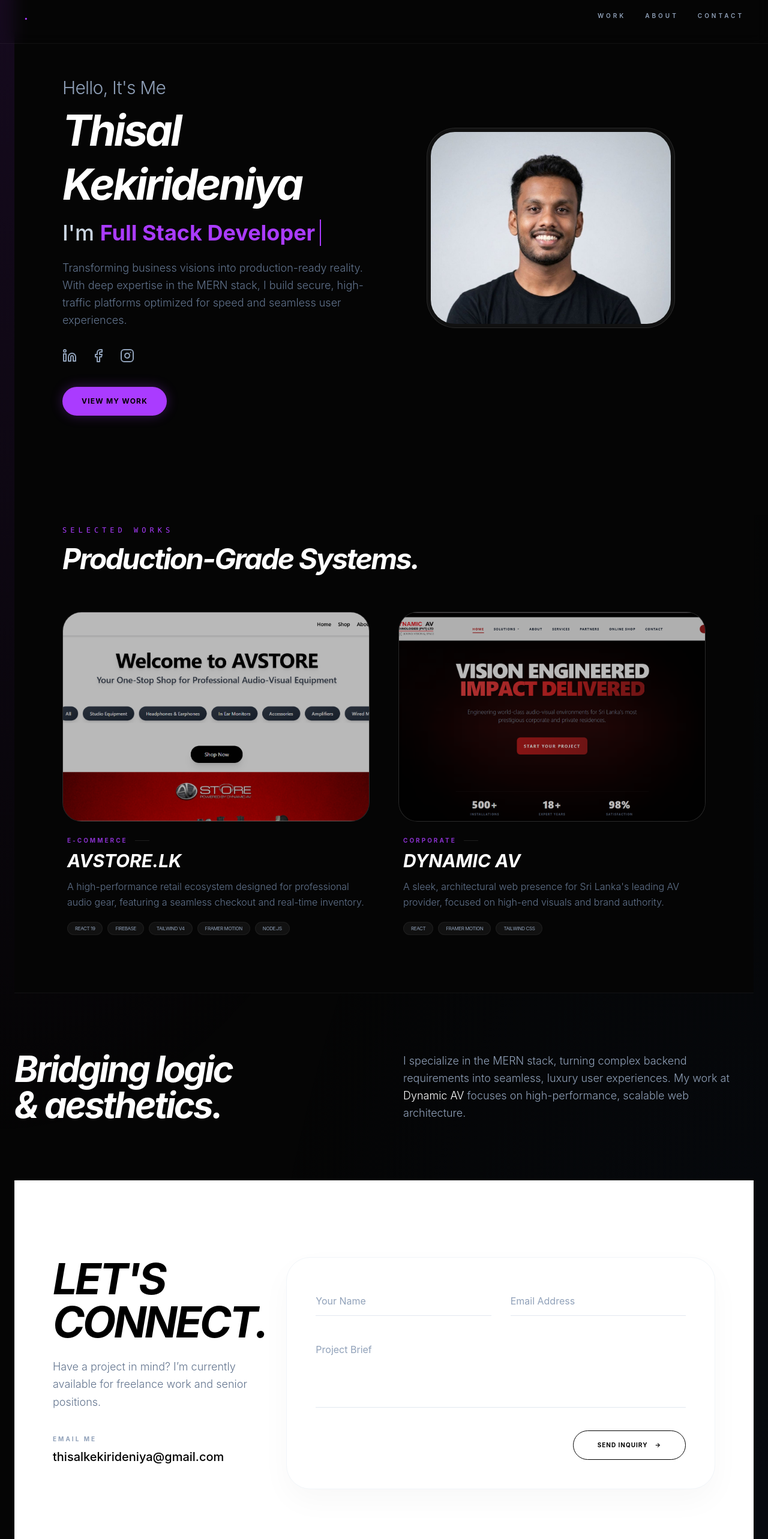
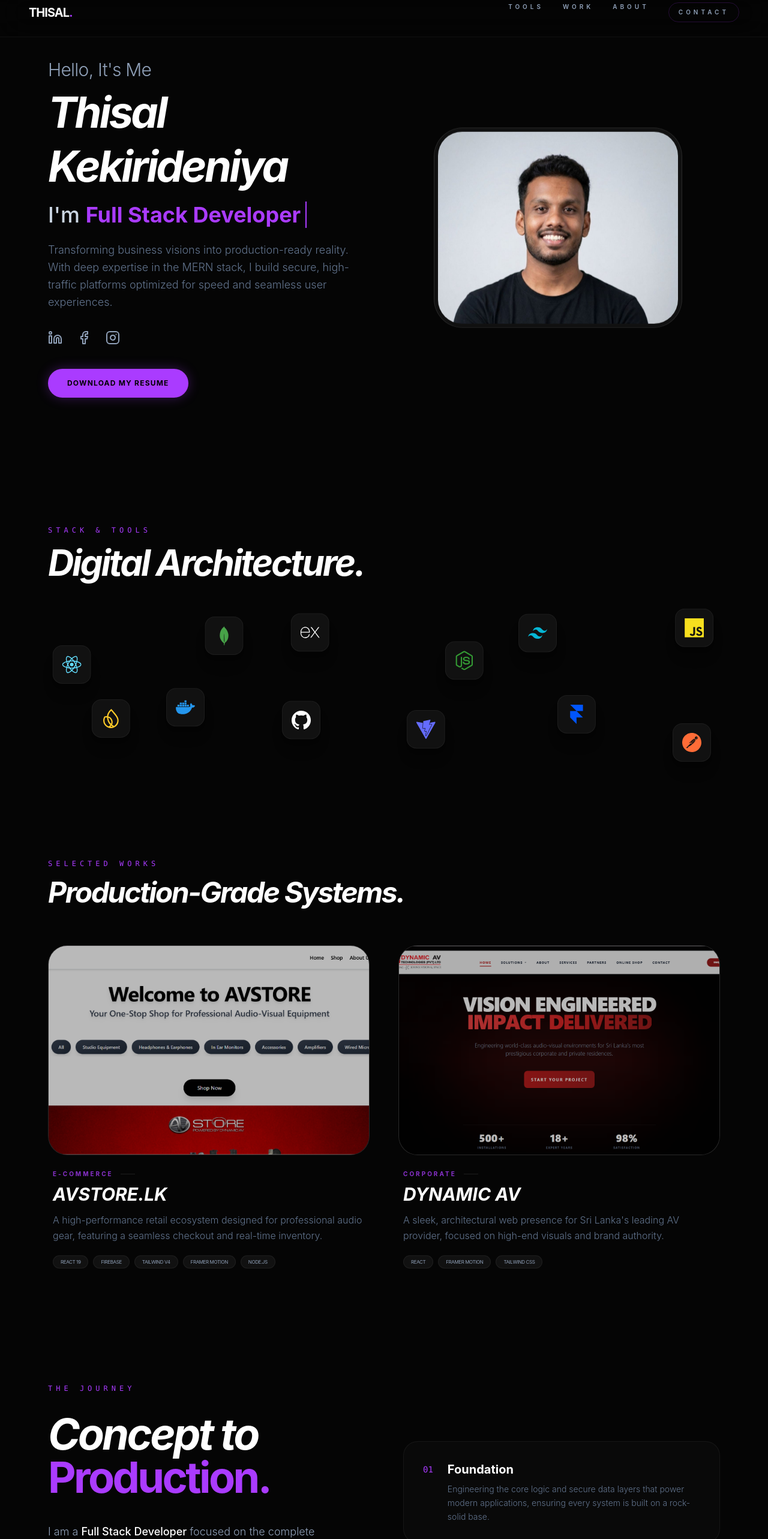
Before and after one commit to thisalkekirideniya-ui/my-portfolio, a React (Vite) app: page / in a window 1280 px wide. Shown: the part 20-2586 px from the top of the page at 60% size. Built offline with nearby package versions, Linux system fonts and the light colour scheme.

Commit message:
all done

```diff
--- a/package.json
+++ b/package.json
@@ -14,7 +14,8 @@
     "framer-motion": "^12.38.0",
     "lucide-react": "^1.11.0",
     "react": "^19.2.5",
-    "react-dom": "^19.2.5"
+    "react-dom": "^19.2.5",
+    "react-icons": "^5.6.0"
   },
   "devDependencies": {
     "@eslint/js": "^9.39.4",
--- a/src/App.jsx
+++ b/src/App.jsx
@@ -1,21 +1,24 @@
 import Navbar from "./components/Navbar";
 import Hero from "./components/Hero";
+import Tools from "./components/Tools"; // Added
 import Projects from "./components/Projects";
 import About from "./components/About";
 import Contact from "./components/Contact";
 
 export default function App() {
   return (
-    <div className="glow-mesh min-h-screen overflow-x-hidden">
+    <div className="bg-[#050505] min-h-screen overflow-x-hidden selection:bg-accent selection:text-black">
       <Navbar />
-      <main className="max-w-7xl mx-auto px-6">
+      {/* Each section handles its own internal max-width for a better full-bleed look */}
+      <main>
         <Hero />
+        <Tools />
         <Projects />
         <About />
         <Contact />
       </main>
-      <footer className="py-12 text-center text-[10px] tracking-[0.5em] text-slate-600 border-t border-white/5">
-        © 2026 THISAL BASILU • FULL STACK DEVELOPER
+      <footer className="py-12 text-center text-[10px] tracking-[0.5em] text-slate-600 border-t border-white/5 bg-[#050505]">
+        © 2026 THISAL  KEKIRIDENIYA • FULL STACK ARCHITECT
       </footer>
     </div>
   );
--- a/src/components/About.jsx
+++ b/src/components/About.jsx
@@ -1,16 +1,77 @@
+import { motion } from "framer-motion";
+
 export default function About() {
   return (
-    <section id="about" className="py-24 border-t border-white/5">
-      <div className="grid md:grid-cols-2 gap-16 items-center">
-        <h2 className="text-4xl md:text-6xl text-white font-bold italic tracking-tighter">
-          Bridging logic <br /> & aesthetics.
-        </h2>
-        <p className="text-slate-400 leading-relaxed text-lg font-light">
-          I specialize in the MERN stack, turning complex backend requirements into seamless,
-          luxury user experiences. My work at <span className="text-white">Dynamic AV</span> focuses on
-          high-performance, scalable web architecture.
-        </p>
+    <section id="about" className="py-24 px-6 md:px-20 bg-[#050505] relative overflow-hidden">
+      {/* Subtle background glow */}
+      <div className="absolute top-0 right-0 w-[500px] h-[500px] bg-accent/5 rounded-full blur-[120px] -z-10" />
+
+      <div className="max-w-7xl mx-auto">
+        <motion.div
+          initial={{ opacity: 0, y: 20 }}
+          whileInView={{ opacity: 1, y: 0 }}
+          viewport={{ once: true }}
+          className="grid md:grid-cols-2 gap-16 items-start"
+        >
+          {/* Left Side: The Narrative */}
+          <div>
+            <h2 className="text-xs font-mono uppercase tracking-[0.5em] text-accent mb-8">
+              The Journey
+            </h2>
+            <h3 className="text-4xl md:text-7xl text-white font-bold italic tracking-tighter leading-none mb-10">
+              Concept to <br />
+              <span className="text-accent not-italic">Production.</span>
+            </h3>
+
+            <div className="space-y-6 text-slate-400 text-lg font-light leading-relaxed max-w-md">
+              <p>
+                I am a <span className="text-white font-medium">Full Stack Developer</span> focused on the complete engineering lifecycle. I don't just build features; I bridge the gap between a business vision and a live, high-traffic reality.
+              </p>
+              <p>
+                My expertise lies in the **end-to-end execution** of digital products. From designing scalable database schemas to crafting immersive interfaces and managing cloud deployments, I take full ownership of the stack.
+              </p>
+            </div>
+          </div>
+
+          {/* Right Side: The Lifecycle Milestones */}
+          <div className="grid grid-cols-1 gap-8 mt-12 md:mt-24">
+            <AboutCard
+              number="01"
+              title="Foundation"
+              desc="Engineering the core logic and secure data layers that power modern applications, ensuring every system is built on a rock-solid base."
+            />
+            <AboutCard
+              number="02"
+              title="Interface"
+              desc="Translating complex functionalities into high-fidelity, interactive experiences where performance and design move in perfect sync."
+            />
+            <AboutCard
+              number="03"
+              title="Deployment"
+              desc="Automating the path to production through CI/CD pipelines and cloud orchestration, delivering scalable solutions to the global stage."
+            />
+          </div>
+        </motion.div>
       </div>
     </section>
   );
 }
+
+function AboutCard({ number, title, desc }) {
+  return (
+    <motion.div
+      whileHover={{ x: 10 }}
+      className="group flex gap-6 p-8 rounded-3xl border border-white/5 bg-white/[0.02] hover:bg-white/[0.05] hover:border-accent/20 transition-all duration-500"
+    >
+      <span className="text-accent font-mono text-sm mt-1">{number}</span>
+      <div>
+        <h4 className="text-xl font-bold text-white mb-2 group-hover:text-accent transition-colors">
+          {title}
+        </h4>
+        <p className="text-slate-500 text-sm leading-relaxed font-light">
+          {desc}
+        </p>
+      </div>
+    </motion.div>
+  );
+}
--- a/src/components/Hero.jsx
+++ b/src/components/Hero.jsx
@@ -41,7 +41,7 @@ export default function Hero() {
       {/* LEFT CONTENT */}
       <motion.div
         initial={{ opacity: 0, y: 30 }}
-        animate={{ opacity: 1, y: 30}}
+        animate={{ opacity: 1, y: 0}}
         transition={{ duration: 1 }}
         className="flex-1 text-center md:text-left z-10"
       >
@@ -71,13 +71,15 @@ export default function Hero() {
           <SocialLink href="https://www.instagram.com/thixall._?igsh=MXY1d3FjeWtpN3htYg==" platform="instagram" />
         </div>
 
-        <motion.button
-          whileHover={{ scale: 1.05 }}
-          whileTap={{ scale: 0.95 }}
-          className="mt-10 px-8 py-4 bg-accent text-black font-bold rounded-full uppercase text-xs tracking-widest shadow-[0_0_20px_rgba(170,59,255,0.3)]"
-        >
-          View My Work
-        </motion.button>
+         <motion.a
+           href="/resume.pdf" // This points to public/resume.pdf
+           download="Thisal_Basilu_Resume.pdf" // The name the file will have when downloaded
+           whileHover={{ scale: 1.05 }}
+           whileTap={{ scale: 0.95 }}
+           className="inline-block mt-10 px-8 py-4 bg-accent text-black font-bold rounded-full uppercase text-xs tracking-widest shadow-[0_0_20px_rgba(170,59,255,0.3)] cursor-pointer"
+          >
+           Download My Resume
+          </motion.a>
       </motion.div>
 
       {/* RIGHT IMAGE SECTION */}
--- a/src/components/Navbar.jsx
+++ b/src/components/Navbar.jsx
@@ -2,13 +2,26 @@ import { motion } from "framer-motion";
 
 export default function Navbar() {
   return (
-    <nav className="fixed top-0 w-full z-50 flex justify-between items-center px-10 py-8 backdrop-blur-md border-b border-white/5">
-      <div className="text-white font-bold tracking-tighter text-xl"><span className="text-accent">.</span></div>
-      <div className="flex gap-8 text-[10px] uppercase tracking-[0.4em] font-semibold text-slate-400">
-        <a href="#work" className="hover:text-accent transition-colors">Work</a>
-        <a href="#about" className="hover:text-accent transition-colors">About</a>
-        <a href="#contact" className="hover:text-white transition-colors">Contact</a>
+    <motion.nav
+      initial={{ y: -100 }}
+      animate={{ y: 0 }}
+      transition={{ duration: 0.8 }}
+      className="fixed top-0 w-full z-50 flex justify-between items-center px-6 md:px-12 py-6 backdrop-blur-xl bg-black/20 border-b border-white/5"
+    >
+      {/* Logo Area */}
+      <div className="text-white font-bold tracking-tighter text-xl">
+        THISAL<span className="text-accent">.</span>
       </div>
-    </nav>
+
+      {/* Nav Links - Hidden on very small screens or made compact */}
+      <div className="flex gap-4 md:gap-8 text-[9px] md:text-[10px] uppercase tracking-[0.3em] md:tracking-[0.5em] font-semibold text-slate-400">
+        <a href="#tools" className="hover:text-accent transition-all duration-300">Tools</a>
+        <a href="#work" className="hover:text-accent transition-all duration-300">Work</a>
+        <a href="#about" className="hover:text-accent transition-all duration-300">About</a>
+        <a href="#contact" className="px-4 py-2 border border-accent/20 rounded-full hover:bg-accent hover:text-black transition-all duration-500">
+          Contact
+        </a>
+      </div>
+    </motion.nav>
   );
 }
--- /dev/null
+++ b/src/components/Tools.jsx
@@ -0,0 +1,90 @@
+/* eslint-disable no-unused-vars */
+import { motion } from "framer-motion";
+import {
+  SiReact, SiMongodb, SiExpress, SiNodedotjs,
+  SiTailwindcss, SiJavascript, SiFirebase,
+  SiDocker, SiGithub, SiVite, SiFramer, SiPostman
+} from "react-icons/si";
+
+const toolsData = [
+  { name: "React", Icon: SiReact, drift: { x: -30, y: 30 }, color: "text-[#61DAFB]" },
+  { name: "MongoDB", Icon: SiMongodb, drift: { x: 30, y: -20 }, color: "text-[#47A248]" },
+  { name: "Express", Icon: SiExpress, drift: { x: -25, y: -30 }, color: "text-[#ffffff]" },
+  { name: "Node.js", Icon: SiNodedotjs, drift: { x: 35, y: 30 }, color: "text-[#339933]" },
+  { name: "Tailwind", Icon: SiTailwindcss, drift: { x: -40, y: -25 }, color: "text-[#06B6D4]" },
+  { name: "JavaScript", Icon: SiJavascript, drift: { x: 25, y: -35 }, color: "text-[#F7DF1E]" },
+  { name: "Firebase", Icon: SiFirebase, drift: { x: 40, y: -10 }, color: "text-[#FFCA28]" },
+  { name: "Docker", Icon: SiDocker, drift: { x: -35, y: -30 }, color: "text-[#2496ED]" },
+  { name: "GitHub", Icon: SiGithub, drift: { x: -40, y: -10 }, color: "text-[#ffffff]" },
+  { name: "Vite", Icon: SiVite, drift: { x: -30, y: 15 }, color: "text-[#646CFF]" },
+  { name: "Framer", Icon: SiFramer, drift: { x: 25, y: -25 }, color: "text-[#0055FF]" },
+  { name: "Postman", Icon: SiPostman, drift: { x: 20, y: 30 }, color: "text-[#FF6C37]" },
+];
+
+const toolVariants = {
+  hidden: { opacity: 0, scale: 0.5 },
+  visible: (drift) => ({
+    opacity: 1, // Set to 1 so they are always visible
+    scale: 1,
+    x: [0, drift.x, 0],
+    y: [0, drift.y, 0],
+    transition: {
+      opacity: { duration: 0.6 },
+      scale: { duration: 0.6 },
+      x: { repeat: Infinity, duration: 10 + Math.random() * 5, ease: "easeInOut" },
+      y: { repeat: Infinity, duration: 8 + Math.random() * 5, ease: "easeInOut" },
+    },
+  }),
+};
+
+export default function Tools() {
+  return (
+    <section id="tools" className="py-24 px-6 md:px-20 bg-[#050505] overflow-hidden">
+      <motion.div
+        initial={{ opacity: 0, y: 20 }}
+        whileInView={{ opacity: 1, y: 0 }}
+        viewport={{ once: true }}
+        className="text-center md:text-left mb-20"
+      >
+        <h2 className="text-xs font-mono uppercase tracking-[0.5em] text-accent mb-4">Stack & Tools</h2>
+        <p className="text-4xl md:text-6xl font-bold italic text-white tracking-tighter max-w-2xl">
+          Digital Architecture.
+        </p>
+      </motion.div>
+
+      <div className="grid grid-cols-4 md:grid-cols-6 gap-8 md:gap-16 items-center justify-items-center">
+        {toolsData.map((tool) => {
+          const IconComponent = tool.Icon;
+          return (
+            <motion.div
+              key={tool.name}
+              custom={tool.drift}
+              variants={toolVariants}
+              initial="hidden"
+              whileInView="visible"
+              viewport={{ once: true }}
+              className="group relative flex flex-col items-center"
+            >
+              {/* Box container */}
+              <div className="w-12 h-12 md:w-16 md:h-16 flex items-center justify-center p-3 rounded-2xl border border-white/5 bg-[#111] group-hover:border-white/20 group-hover:bg-[#161616] transition-all duration-500 shadow-xl">
+                <IconComponent
+                  size={32}
+                  // Removed text-slate-600 and opacity-40 so the color is always there
+                  className={`transition-all duration-500 group-hover:scale-110 ${tool.color}`}
+                />
+              </div>
+
+              {/* Tool Name */}
+              <span className="absolute -bottom-8 text-[9px] font-mono tracking-widest text-accent opacity-0 group-hover:opacity-100 transition-opacity uppercase">
+                {tool.name}
+              </span>
+
+              {/* Glowing background matching the icon color */}
+              <div className={`absolute inset-0 blur-3xl opacity-0 group-hover:opacity-30 transition-opacity -z-10 bg-current ${tool.color}`} />
+            </motion.div>
+          );
+        })}
+      </div>
+    </section>
+  );
+}
```
Also changed, not shown: 2 other files (tests, documents, lock files or other folders).
